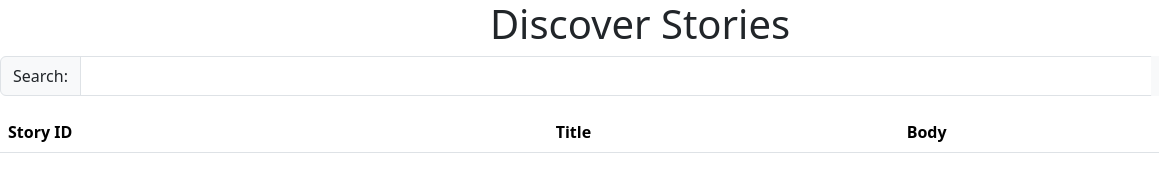
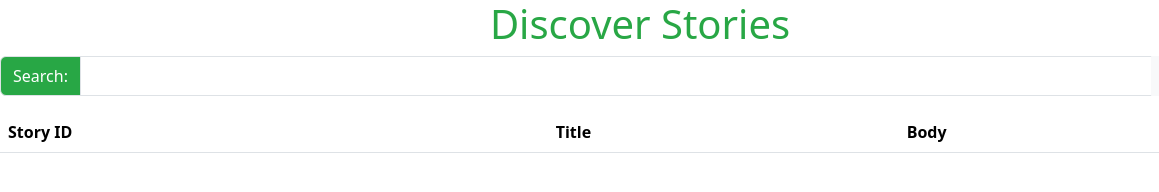
Before and after one commit to Baranyekta/Java-Assignment4-200529109, a plain HTML site: page index.html in a window 1280 px wide. Shown: the full height of the page, 0-1159 px from the left. Drawn offline with nearby package versions, Linux system fonts and the light colour scheme.

Commit message:
Added CSS styles

```diff
--- a/style.css
+++ b/style.css
@@ -3,3 +3,13 @@
     width: 30px; /* Adjust the size as needed */
     height: 30px; /* Adjust the size as needed */
 }
+
+/* added green to match the green theme */
+h1 {
+    color: #28a745;
+}
+
+.input-group-text {
+    background-color: #28a745;
+    color: white; /* added white text */
+}
```
